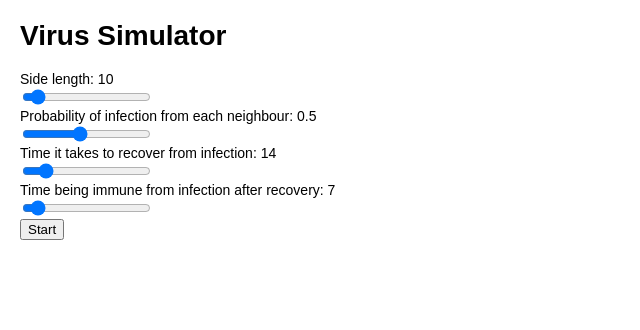
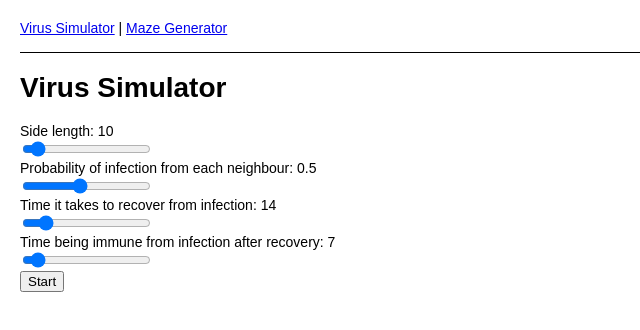
Before and after one commit to root-z/static-app, a React (Create React App) app: page /static-app/virus-sim in a window 1280 px wide. Shown: the top 330 px of the page, without its empty margins (0-640 px from the left). Built offline with nearby package versions, Linux system fonts and the light colour scheme.

Commit message:
Adding react router

```diff
--- a/package.json
+++ b/package.json
@@ -9,6 +9,7 @@
     "@testing-library/user-event": "^12.8.3",
     "react": "^17.0.2",
     "react-dom": "^17.0.2",
+    "react-router-dom": "^6.2.2",
     "react-scripts": "^5.0.0",
     "web-vitals": "^1.1.2"
   },
--- a/src/App.js
+++ b/src/App.js
@@ -1,24 +1,18 @@
-import logo from './logo.svg';
-import './App.css';
+import { Outlet, Link } from "react-router-dom";
 
 function App() {
   return (
     <div className="App">
-      <header className="App-header">
-        <img src={logo} className="App-logo" alt="logo" />
-        <p>
-          Testing react app on github pages.
-          Edit <code>src/App.js</code> and save to reload.
-        </p>
-        <a
-          className="App-link"
-          href="https://reactjs.org"
-          target="_blank"
-          rel="noopener noreferrer"
-        >
-          Learn React
-        </a>
-      </header>
+      <nav
+        style={{
+          borderBottom: "solid 1px",
+          paddingBottom: "1rem",
+        }}
+      >
+        <Link to="/static-app/virus-sim">Virus Simulator</Link> |{" "}
+        <Link to="/static-app/maze-gen">Maze Generator</Link>
+      </nav>
+      <Outlet />
     </div>
   );
 }
--- a/src/Board.js
+++ b/src/Board.js
@@ -128,4 +128,4 @@ function StartForm(props) {
     )
 }
 
-export {Board};
+export default Board;
--- /dev/null
+++ b/src/Welcome.js
@@ -0,0 +1,7 @@
+function Welcome(props) {
+    return <div>
+        Hello there! Please select the app you want to use!
+    </div>
+}
+
+export default Welcome;
--- a/src/index.js
+++ b/src/index.js
@@ -1,10 +1,27 @@
 import ReactDOM from 'react-dom';
+import { BrowserRouter, Routes, Route } from "react-router-dom";
 import './index.css';
-import {Board} from './Board.js'
+import App from './App.js';
+import Board from './Board.js';
+import Welcome from './Welcome.js'
 
-// ========================================
 
 ReactDOM.render(
-  <Board />,
+  <BrowserRouter>
+    <Routes>
+      <Route path="/" element={<App />}>
+        <Route path="static-app" element={<Welcome />} />
+        <Route path="static-app/virus-sim" element={<Board />} />
+        <Route
+          path="*"
+          element={
+            <main style={{ padding: "1rem" }}>
+              <p>There's nothing here!</p>
+            </main>
+          }
+        />
+      </Route>
+    </Routes>
+  </BrowserRouter>,
   document.getElementById('root')
 );
```
Also changed, not shown: 1 other file (tests, documents, lock files or other folders).
